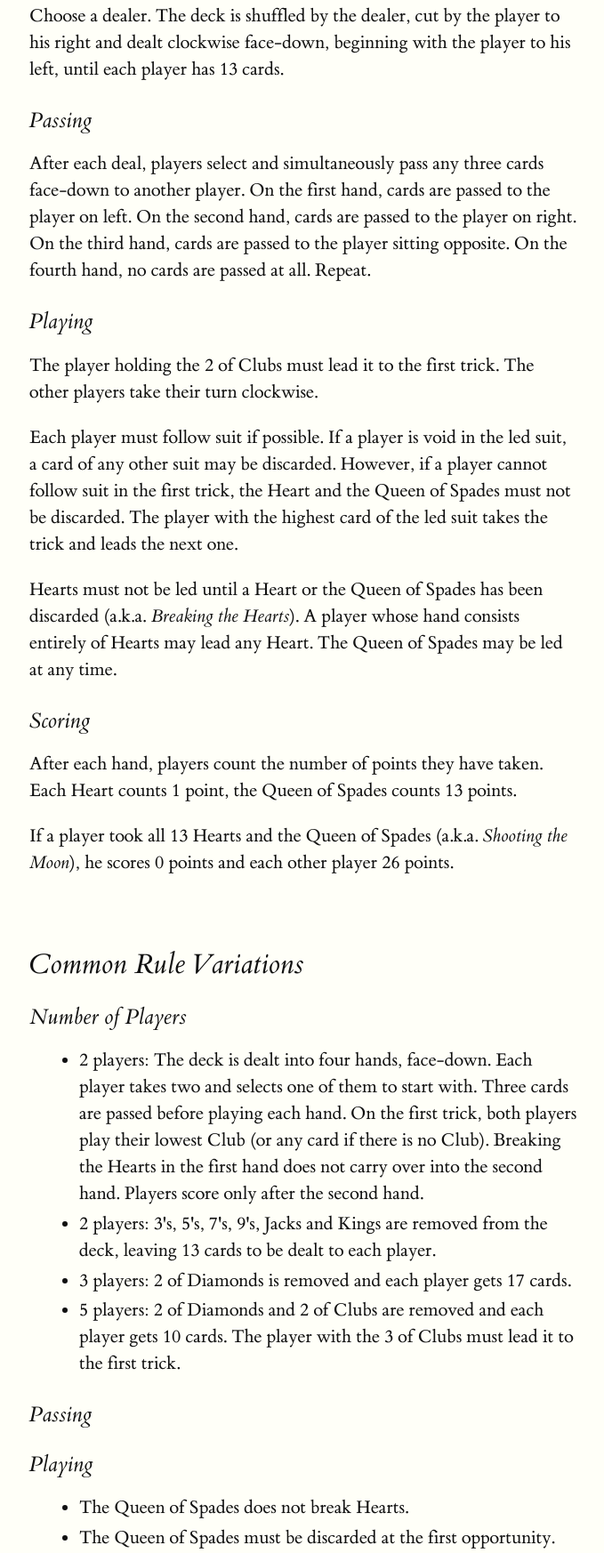
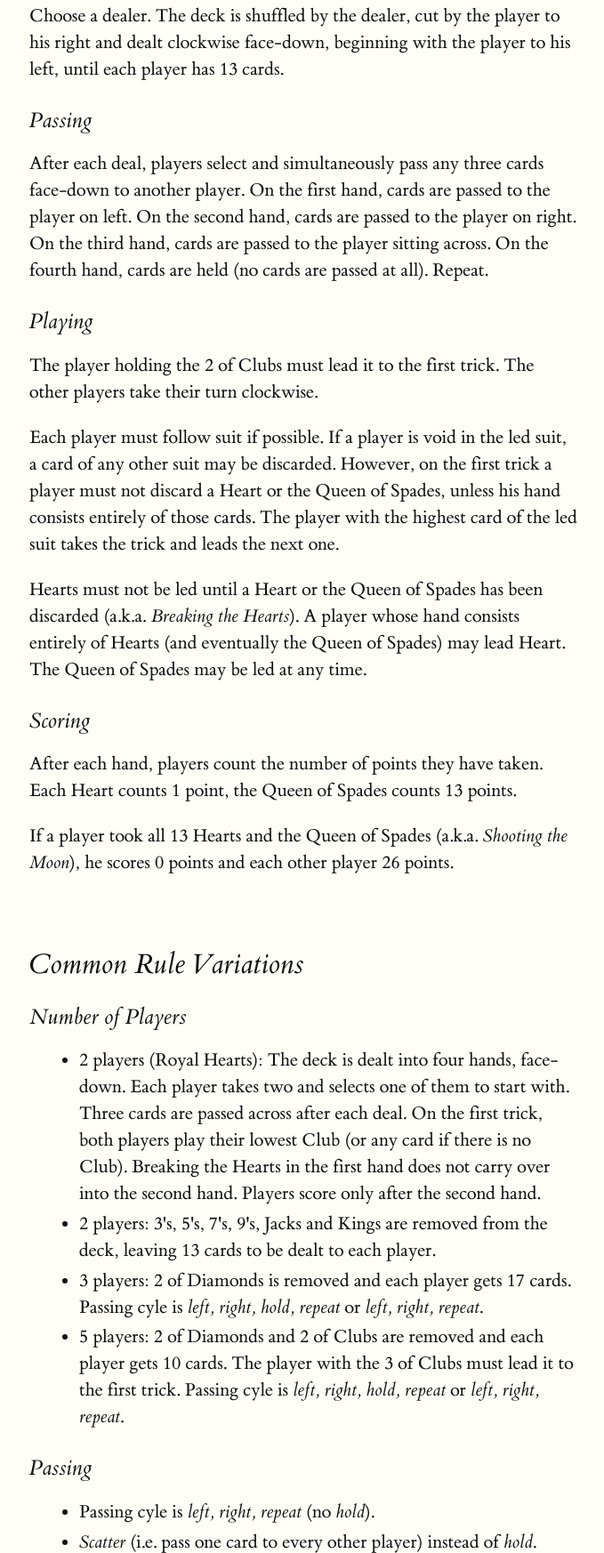
Before and after one commit to cbettinger/hearts, a plain HTML site: page index.html in a window 1280 px wide. Shown: the part 1054-2800 px from the top of the page at 89% size, without its empty margins (127-806 px from the left). Drawn offline with Linux system fonts and the light colour scheme.

Commit message:
Working on rules

```diff
--- a/index.html
+++ b/index.html
@@ -19,16 +19,16 @@
 
 		<section>
 			<h2 id="rules">Rules</h2>
-			<p>Hearts is a four‑handed card game played with a standard 52 card deck with the cards ranking from Ace (high) down to 2 (low). Variations for 2, 3, 5 and 6 players are described <a href="#variations_players">below</a>.</p>
+			<p>Hearts is a four‑handed card game played with a standard 52 card deck with the cards ranking from 2 (low) up to Ace (high). Variations for 2, 3, 5 and 6 players are described <a href="#variations_players">below</a>.</p>
 			<p>The objective is to avoid taking tricks that contain points. The game ends when some player reaches or exceeds 100 points. The winner is the player with the lowest score.</p>
 			<h3>Dealing</h3>
 			<p>Choose a dealer. The deck is shuffled by the dealer, cut by the player to his right and dealt clockwise face-down, beginning with the player to his left, until each player has 13 cards.</p>
 			<h3>Passing</h3>
-			<p>After each deal, players select and simultaneously pass any three cards face-down to another player. On the first hand, cards are passed to the player on left. On the second hand, cards are passed to the player on right. On the third hand, cards are passed to the player sitting opposite. On the fourth hand, no cards are passed at all. Repeat.</p>
+			<p>After each deal, players select and simultaneously pass any three cards face-down to another player. On the first hand, cards are passed to the player on left. On the second hand, cards are passed to the player on right. On the third hand, cards are passed to the player sitting across. On the fourth hand, cards are held (no cards are passed at all). Repeat.</p>
 			<h3>Playing</h3>
 			<p>The player holding the 2 of Clubs must lead it to the first trick. The other players take their turn clockwise.</p>
-			<p>Each player must follow suit if possible. If a player is void in the led suit, a card of any other suit may be discarded. However, if a player cannot follow suit in the first trick, the Heart and the Queen of Spades must not be discarded. The player with the highest card of the led suit takes the trick and leads the next one.</p>
-			<p>Hearts must not be led until a Heart or the Queen of Spades has been discarded (a.k.a. <i>Breaking the Hearts</i>). A player whose hand consists entirely of Hearts may lead any Heart. The Queen of Spades may be led at any time.</p>
+			<p>Each player must follow suit if possible. If a player is void in the led suit, a card of any other suit may be discarded. However, on the first trick a player must not discard a Heart or the Queen of Spades, unless his hand consists entirely of those cards. The player with the highest card of the led suit takes the trick and leads the next one.</p>
+			<p>Hearts must not be led until a Heart or the Queen of Spades has been discarded (a.k.a. <i>Breaking the Hearts</i>). A player whose hand consists entirely of Hearts (and eventually the Queen of Spades) may lead Heart. The Queen of Spades may be led at any time.</p>
 			<h3>Scoring</h3>
 			<p>After each hand, players count the number of points they have taken. Each Heart counts 1 point, the Queen of Spades counts 13 points.</p>
 			<p>If a player took all 13 Hearts and the Queen of Spades (a.k.a. <i>Shooting the Moon</i>), he scores 0 points and each other player 26 points.</p>
@@ -38,19 +38,27 @@
 			<h2>Common Rule Variations</h2>
 			<h3 id="variations_players">Number of Players</h3>
 			<ul>
-				<li>2 players: The deck is dealt into four hands, face-down. Each player takes two and selects one of them to start with. Three cards are passed before playing each hand. On the first trick, both players play their lowest Club (or any card if there is no Club). Breaking the Hearts in the first hand does not carry over into the second hand. Players score only after the second hand.</li>
+				<li>2 players (Royal Hearts): The deck is dealt into four hands, face-down. Each player takes two and selects one of them to start with. Three cards are passed across after each deal. On the first trick, both players play their lowest Club (or any card if there is no Club). Breaking the Hearts in the first hand does not carry over into the second hand. Players score only after the second hand.</li>
 				<li>2 players: 3's, 5's, 7's, 9's, Jacks and Kings are removed from the deck, leaving 13 cards to be dealt to each player.</li>
-				<li>3 players: 2 of Diamonds is removed and each player gets 17 cards.</li>
-				<li>5 players: 2 of Diamonds and 2 of Clubs are removed and each player gets 10 cards. The player with the 3 of Clubs must lead it to the first trick.</li>
+				<li>3 players: 2 of Diamonds is removed and each player gets 17 cards. Passing cyle is <i>left, right, hold, repeat</i> or <i>left, right, repeat</i>.</li>
+				<li>5 players: 2 of Diamonds and 2 of Clubs are removed and each player gets 10 cards. The player with the 3 of Clubs must lead it to the first trick. Passing cyle is <i>left, right, hold, repeat</i> or <i>left, right, repeat</i>.</li>
 			</ul>
 			<h3>Passing</h3>
+			<ul>
+				<li>Passing cyle is <i>left, right, repeat</i> (no <i>hold</i>).</li>
+				<li><i>Scatter</i> (i.e. pass one card to every other player) instead of <i>hold</i>.</li>
+			</ul>
 			<h3>Playing</h3>
 			<ul>
+				<li>It is allowed to play scoring cards on the first trick.</li>
+				<li>The Queen of Spades must be discarded at the first safe opportunity.</li>
 				<li>The Queen of Spades does not break Hearts.</li>
-				<li>The Queen of Spades must be discarded at the first opportunity.</li>
+				<li>If the Hearts have not been broken, a player whose hand consists entirely of Hearts and the Queen of Spades and is forced to lead the Queen of Spades.</li>
 			</ul>
-
 			<h3>Scoring</h3>
+			<ul>
+				<li>New Moon</li>
+			</ul>
 		</section>
 
 		<section>
@@ -97,7 +105,7 @@
 				<li><a href="https://bicyclecards.com/how-to-play/hearts/" target="_blank">How to play Hearts</a>, Bicycle</li>
 				<li><a href="https://www.pagat.com/reverse/hearts.html" target="_blank">Hearts</a>, pagat.com</li>
 				<li><a href="https://www.alanhoyle.com/hearts.html" target="_blank">Hearts!</a>, Alan Hoyle</li>
-				<li><a href="https://www.hasbro.com/common/instruct/Royal_Hearts_Card_Game.pdf" target="_blank">Royal Hearts Card Game</a>, Hasbro</li>
+				<li><a href="https://www.hasbro.com/common/instruct/Royal_Hearts_Card_Game.pdf" target="_blank">Royal Hearts</a>, Hasbro</li>
 				<li><a href="https://en.wikipedia.org/wiki/Cancellation_Hearts" target="_blank">Cancellation Hearts</a>, Wikipedia</li>
 				<li><a href="https://en.wikipedia.org/wiki/Black_Maria_(card_game)" target="_blank">Black Maria</a>, Wikipedia</li>
 				<li id="originalhearts"><a href="https://en.wikipedia.org/wiki/Hearts_(card_game)" target="_blank">Original Hearts</a>, Wikipedia</li>
```
